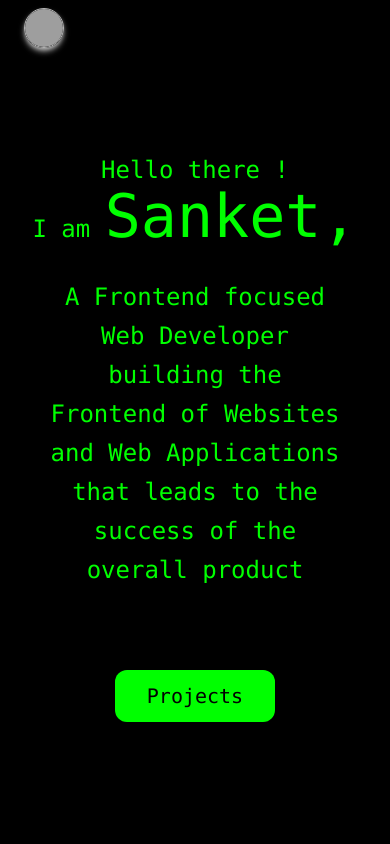
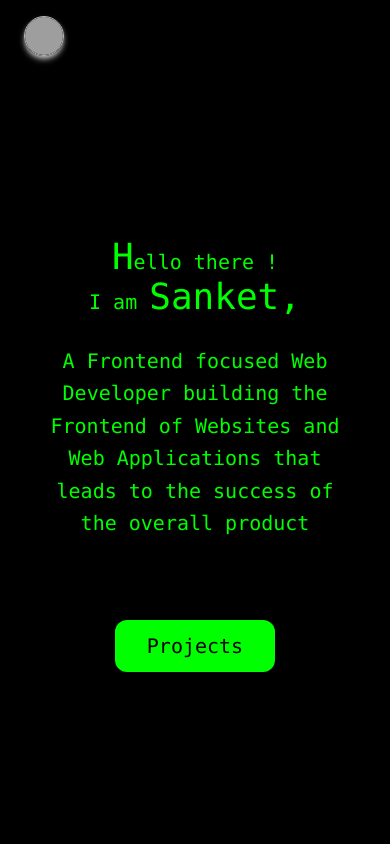
Before and after one commit to sanketnchaware/Portfolio-React, a React (Create React App) app: page / in a window 390 px wide. Shown: the top 844 px of the page. Built offline with nearby package versions, Linux system fonts and the light colour scheme; grey boxes are pictures that could not be loaded.

Commit message:
fixed mobile

```diff
--- a/src/Components/About.jsx
+++ b/src/Components/About.jsx
@@ -21,7 +21,7 @@ const About = () => {
           <h1 className="text-2xl sm:text-left text-center">Get to know me !</h1>
 
           <br />
-          <div className="text-lg space-y-2">
+          <div className="text-lg space-y-6 sm:space-y-2 sm:text-left text-center">
             {" "}
             <p>
               Web Applications that leads to the success of the overall product.
--- a/src/Components/Home.jsx
+++ b/src/Components/Home.jsx
@@ -9,11 +9,11 @@ const Home = () => {
     <div className="">
       <div className="h-screen flex  items-center justify-center flex-col gap-20 ">
         <div className="text-center">
-          <p className="text-2xl">
-            <span className=" sm:text-6xl">H</span>
+          <p className="text-xl sm:text-2xl">
+            <span className=" text-4xl sm:text-6xl">H</span>
             ello there !
            <br className="sm:hidden" />
-            I am <span className="text-6xl">Sanket,</span>
+            I am <span className="text-4xl sm:text-6xl">Sanket,</span>
             <br />
             <br />
             <p className="w-9/12 leading-relaxed mx-auto">
--- a/src/Components/Navbar.jsx
+++ b/src/Components/Navbar.jsx
@@ -12,7 +12,7 @@ const Navbar = () => {
     }
   };
   return (
-    <nav className="flex fixed top-0  h-auto z-50 backdrop-blur-3xl  w-full px-6 py-2  justify-between  ">
+    <nav className="flex fixed top-0  h-auto z-50 backdrop-blur-3xl  w-full px-6 py-4  justify-between drop-shadow-2xl decoration-purple-400">
       <div>
         {/* <p>Welcome!</p> */}
 
--- a/src/Layout/Layout.jsx
+++ b/src/Layout/Layout.jsx
@@ -1,5 +1,5 @@
 import React from "react";
-import {  Route, Routes } from "react-router-dom";
+import { Route, Routes } from "react-router-dom";
 import About from "../Components/About";
 import Education from "../Components/Education";
 import Experiance from "../Components/Experiance";
@@ -23,7 +23,7 @@ const Layout = () => {
     <div className="">
       <Navbar />
 
-      <div className="py-4">
+      <div className="py-8">
         <Routes>
           <Route element={<Home />} path="/" />
           <Route element={<Education />} path="/education" />
```
